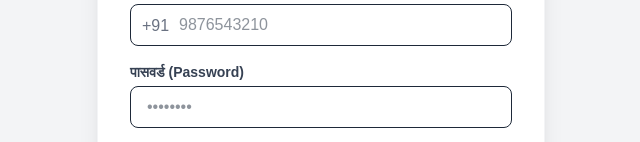
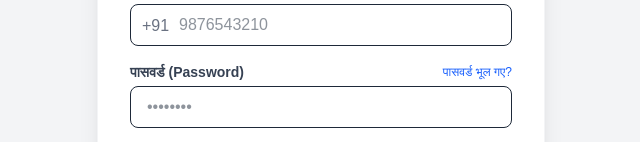
Before and after one commit to Hirehere/HireHere, a Next.js app: page /employer/login in a window 1280 px wide. Shown: the part 336-478 px from the top of the page, without its empty margins (319-959 px from the left). Built offline with nearby package versions, Linux system fonts and the light colour scheme; no server answers.

Commit message:
Added forgot password feature for employers

```diff
--- a/app/employer/login/page.tsx
+++ b/app/employer/login/page.tsx
@@ -145,9 +145,16 @@ export default function EmployerAuth() {
 
           {/* Password Field */}
           <div>
-            <label className="block text-sm font-semibold text-gray-700 mb-1">
-              पासवर्ड (Password)
-            </label>
+            <div className="flex justify-between items-center mb-1">
+              <label className="text-sm font-semibold text-gray-700">
+                पासवर्ड (Password)
+              </label>
+              {!isRegister && (
+                <Link href="/employer/forgot-password" className="text-xs text-blue-600 hover:underline">
+                  पासवर्ड भूल गए?
+                </Link>
+              )}
+            </div>
             <input
               type="password"
               required
```
